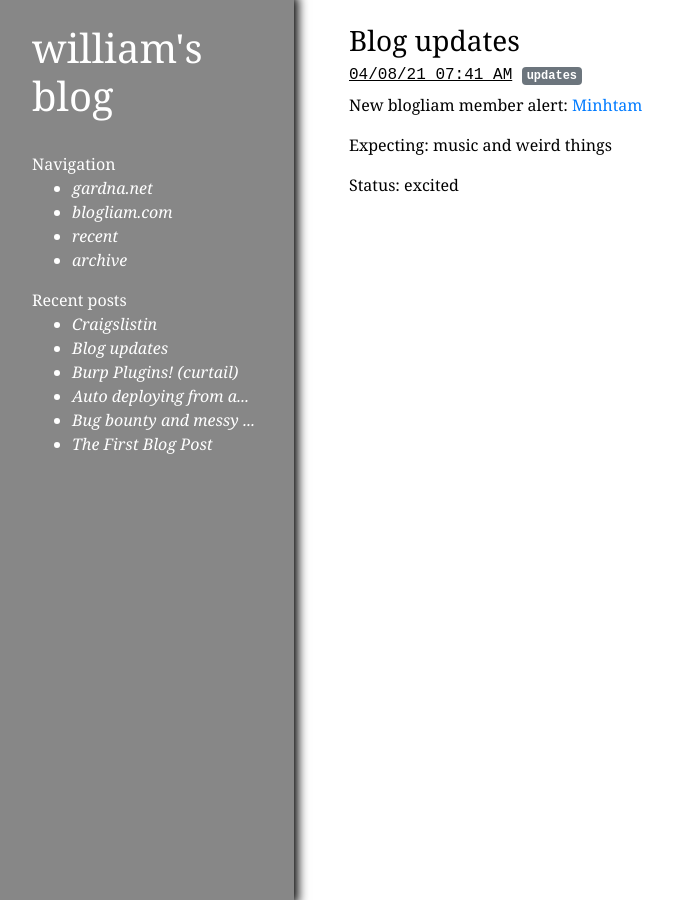
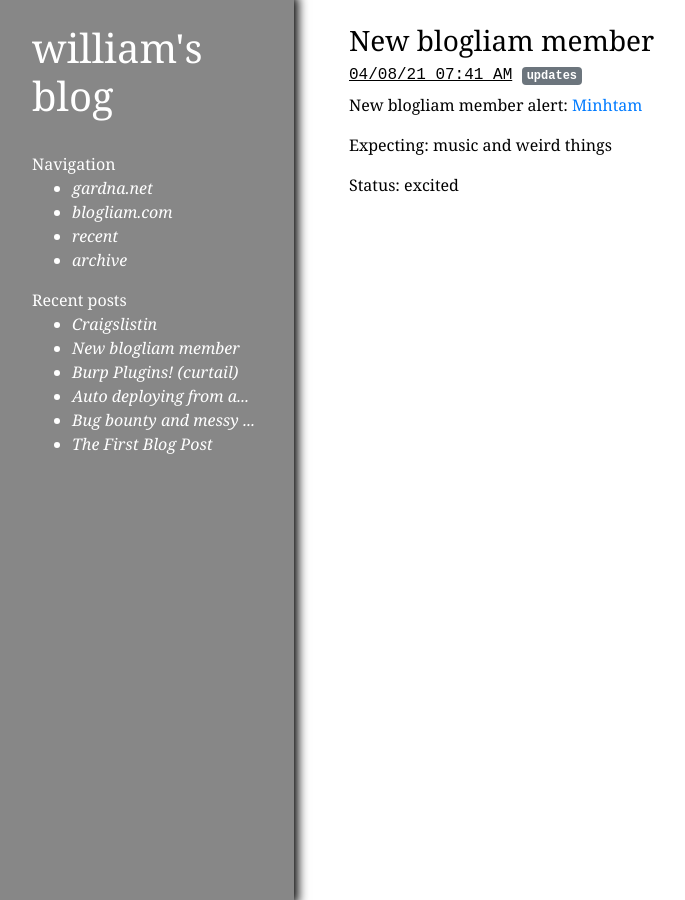
Before and after one commit to blogliam/gardna.blogliam.com, a Jekyll site: the page built from _posts/2021-04-08-new-member.md, in a window 1280 px wide. Shown: the whole page, without its empty margins (6-691 px from the left). Built offline with Jekyll 4.4.1, drawn with Linux system fonts in a browser that asks for light colours.

Commit message:
renamed blog post

```diff
--- a/_posts/2021-04-08-blog-updates.md
+++ b/_posts/2021-04-08-new-member.md
@@ -1,6 +1,6 @@
 ---
 layout: post
-title: Blog updates
+title: New blogliam member
 date: 2021-04-08 00:41:00 -07:00
 categories: [ updates ]
 ---
```
